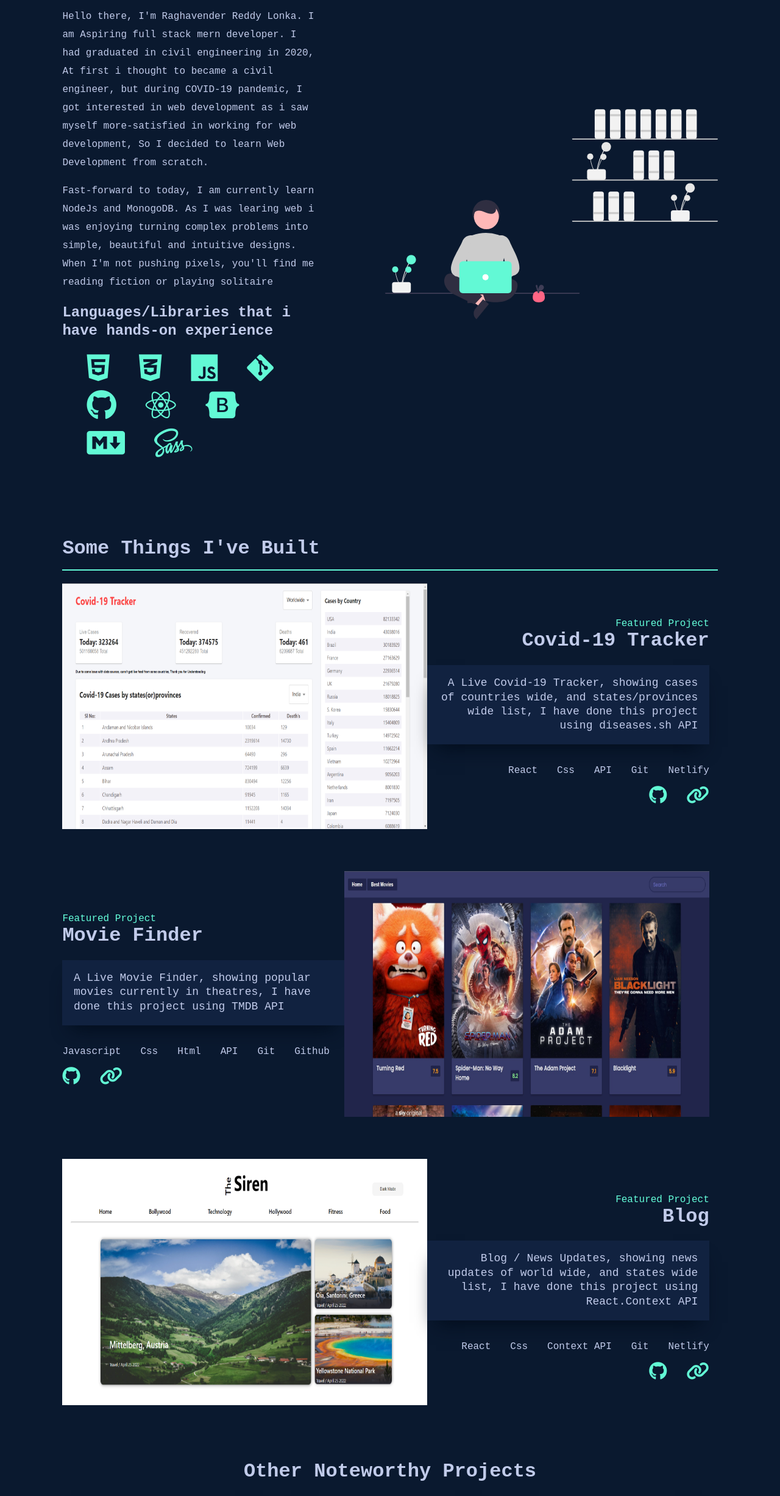
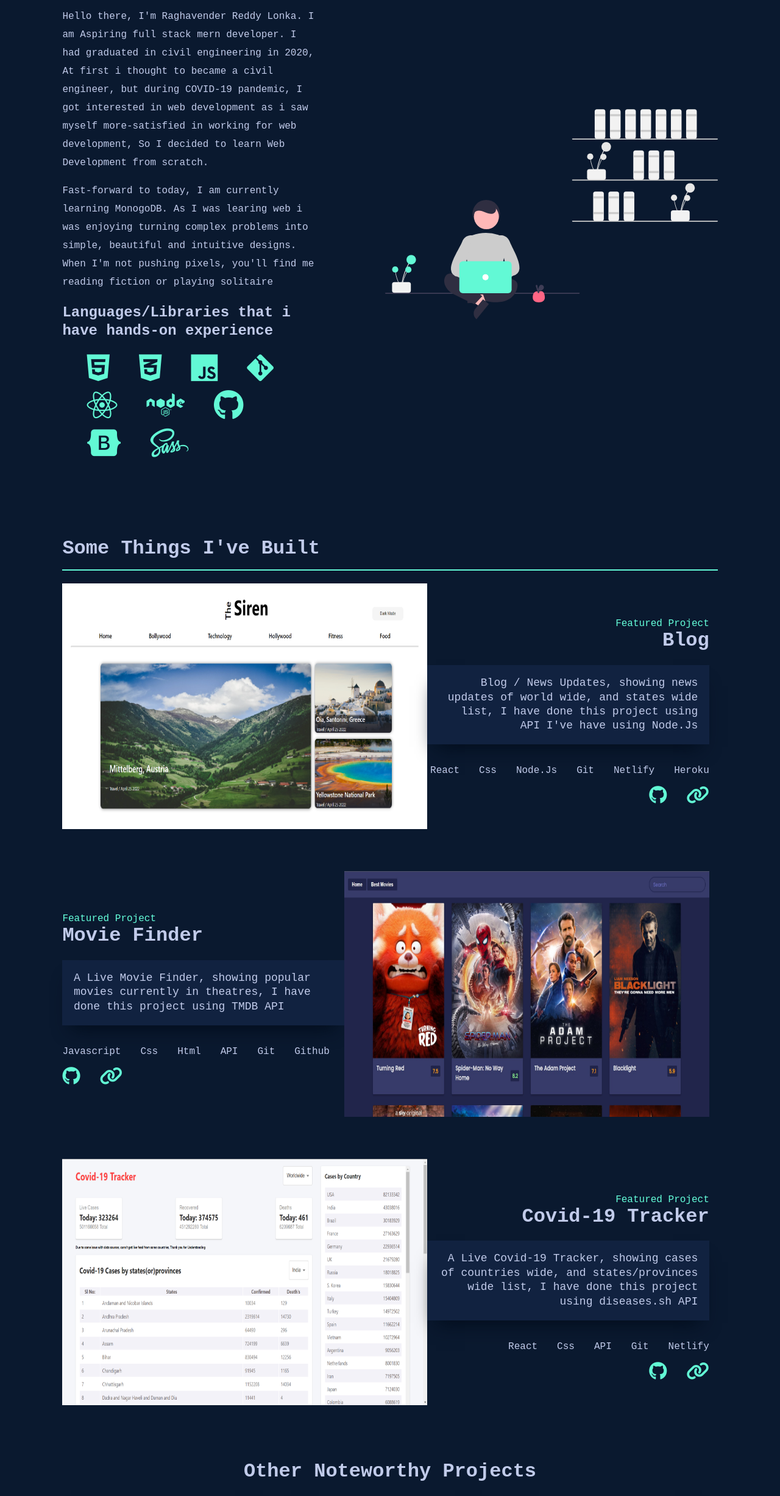
Before and after one commit to Raghavender-lonka/react-portfolio, a React (Create React App) app: page / in a window 1280 px wide. Shown: the part 984-3438 px from the top of the page at 61% size. Built offline with nearby package versions, Linux system fonts and the light colour scheme.

Commit message:
updates project links and resume

```diff
--- a/src/components/About/About.jsx
+++ b/src/components/About/About.jsx
@@ -36,10 +36,10 @@ export default function About() {
             Web Development from scratch.
           </p>
           <p>
-            Fast-forward to today, I am currently learn NodeJs and MonogoDB. As
-            I was learing web i was enjoying turning complex problems into
-            simple, beautiful and intuitive designs. When I'm not pushing
-            pixels, you'll find me reading fiction or playing solitaire
+            Fast-forward to today, I am currently learning MonogoDB. As I was
+            learing web i was enjoying turning complex problems into simple,
+            beautiful and intuitive designs. When I'm not pushing pixels, you'll
+            find me reading fiction or playing solitaire
           </p>
           <div className="skillsContainer">
             <h2>Languages/Libraries that i have hands-on experience</h2>
@@ -57,17 +57,20 @@ export default function About() {
                 <i className="fa-brands fa-git-alt" title="Git"></i>
               </li>
               <li>
-                <i className="fa-brands fa-github" title="Github"></i>
+                <i className="fa-brands fa-react" title="ReactJs"></i>
               </li>
               <li>
-                <i className="fa-brands fa-react" title="ReactJs"></i>
+                <i class="fa-brands fa-node" title="NodeJs"></i>
+              </li>
+              <li>
+                <i className="fa-brands fa-github" title="Github"></i>
               </li>
               <li>
                 <i className="fa-brands fa-bootstrap" title="Bootstrap"></i>
               </li>
-              <li>
+              {/* <li>
                 <i className="fa-brands fa-markdown" title="Markdown"></i>
-              </li>
+              </li> */}
               <li>
                 <i className="fa-brands fa-sass" title="Sass"></i>
               </li>
--- a/src/components/Projects/Projects.jsx
+++ b/src/components/Projects/Projects.jsx
@@ -14,43 +14,44 @@ export default function Projects() {
         <h1>Some Things I've Built</h1>
       </div>
       <div className="projects">
-        <div className="project covidTracker">
+        <div className="project blog">
           <a
-            href="https://raghavender-lonka-covid-19-tracker.netlify.app/"
+            href="https://blog-raghus.netlify.app/"
             target="_blank"
             rel="noreferrer"
           >
             <img
-              src={CovidProjectImg}
+              src={BlogProjectImg}
               alt="covid-19 tracker"
               className="projectImg"
             />
           </a>
           <div className="projectDetails">
             <p className="featured">Featured Project</p>
-            <h1 className="projectTitle">Covid-19 Tracker</h1>
+            <h1 className="projectTitle">Blog </h1>
             <p className="projectInfo">
-              A Live Covid-19 Tracker, showing cases of countries wide, and
-              states/provinces wide list, I have done this project using
-              diseases.sh API
+              Blog / News Updates, showing news updates of world wide, and
+              states wide list, I have done this project using API I've have
+              using Node.Js
             </p>
             <div className="usedTechno">
               <p>React</p>
               <p>Css</p>
-              <p>API</p>
+              <p>Node.Js</p>
               <p>Git</p>
               <p>Netlify</p>
+              <p>Heroku</p>
             </div>
             <div className="projectLinks">
               <a
-                href="https://github.com/Raghavender-lonka/covid-19-tracker"
+                href="https://github.com/Raghavender-lonka/blog-page/tree/back-end"
                 target="_blank"
                 rel="noreferrer"
               >
                 <i className="fa-brands fa-github"></i>
               </a>
               <a
-                href="https://raghavender-lonka-covid-19-tracker.netlify.app/"
+                href="https://blog-raghus.netlify.app/"
                 target="_blank"
                 rel="noreferrer"
               >
@@ -59,6 +60,7 @@ export default function Projects() {
             </div>
           </div>
         </div>
+
         <div className="project movieFinder">
           <div className="projectDetails projectDetails2">
             <p className="featured">Featured Project</p>
@@ -104,38 +106,43 @@ export default function Projects() {
             />
           </a>
         </div>
-        <div className="project blog">
+        <div className="project covidTracker">
           <a
-            href="https://blog-raghu.netlify.app/"
+            href="https://raghavender-lonka-covid-19-tracker.netlify.app/"
             target="_blank"
             rel="noreferrer"
           >
             <img
-              src={BlogProjectImg}
+              src={CovidProjectImg}
               alt="covid-19 tracker"
               className="projectImg"
             />
           </a>
           <div className="projectDetails">
             <p className="featured">Featured Project</p>
-            <h1 className="projectTitle">Blog </h1>
+            <h1 className="projectTitle">Covid-19 Tracker</h1>
             <p className="projectInfo">
-              Blog / News Updates, showing news updates of world wide, and
-              states wide list, I have done this project using React.Context API
+              A Live Covid-19 Tracker, showing cases of countries wide, and
+              states/provinces wide list, I have done this project using
+              diseases.sh API
             </p>
             <div className="usedTechno">
               <p>React</p>
               <p>Css</p>
-              <p>Context API</p>
+              <p>API</p>
               <p>Git</p>
               <p>Netlify</p>
             </div>
             <div className="projectLinks">
-              <a href="https://github.com/Raghavender-lonka/blog-page">
+              <a
+                href="https://github.com/Raghavender-lonka/covid-19-tracker"
+                target="_blank"
+                rel="noreferrer"
+              >
                 <i className="fa-brands fa-github"></i>
               </a>
               <a
-                href="https://blog-raghu.netlify.app/"
+                href="https://raghavender-lonka-covid-19-tracker.netlify.app/"
                 target="_blank"
                 rel="noreferrer"
               >
```
Also changed, not shown: 1 other file (tests, documents, lock files or other folders).
